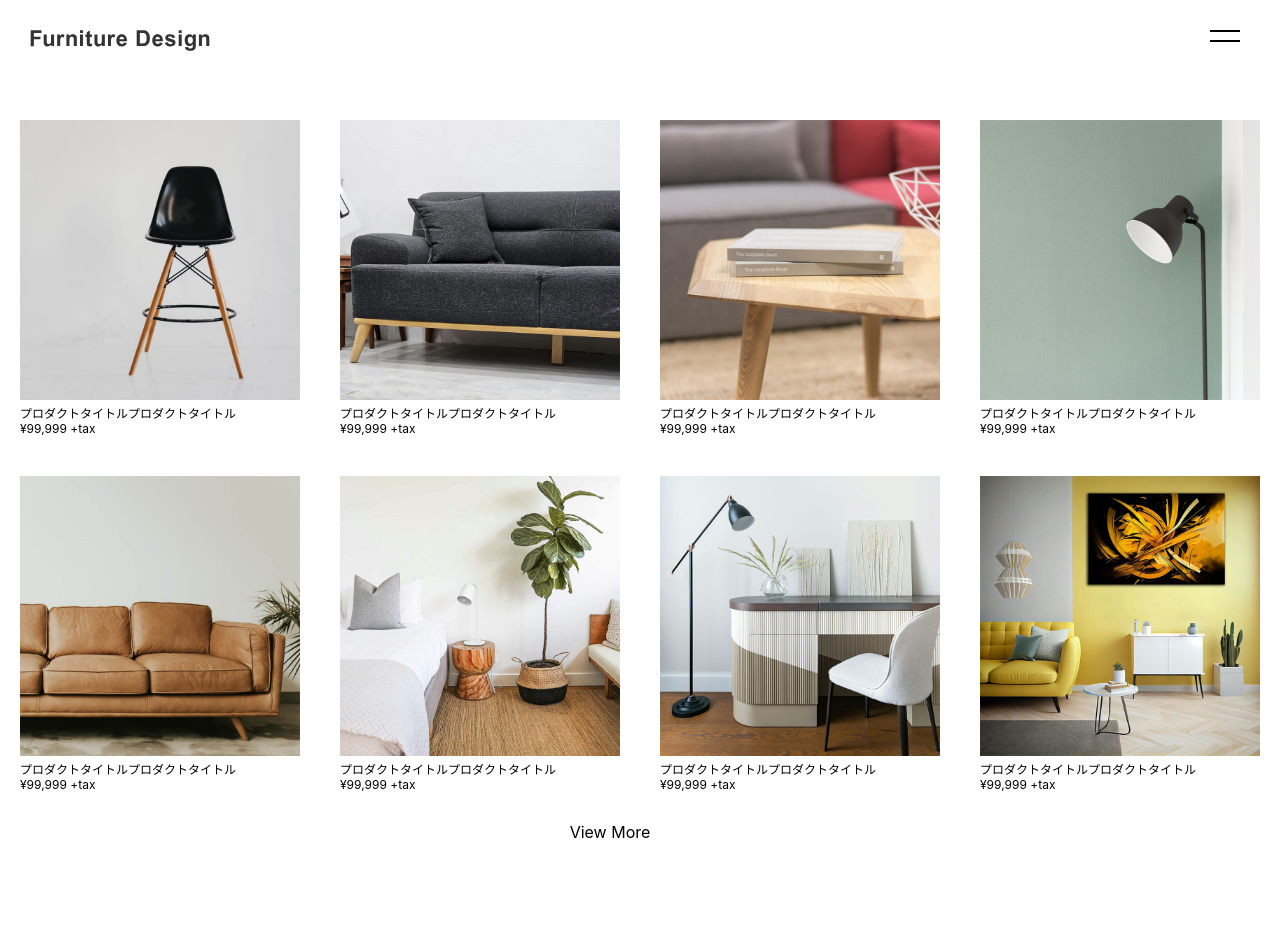
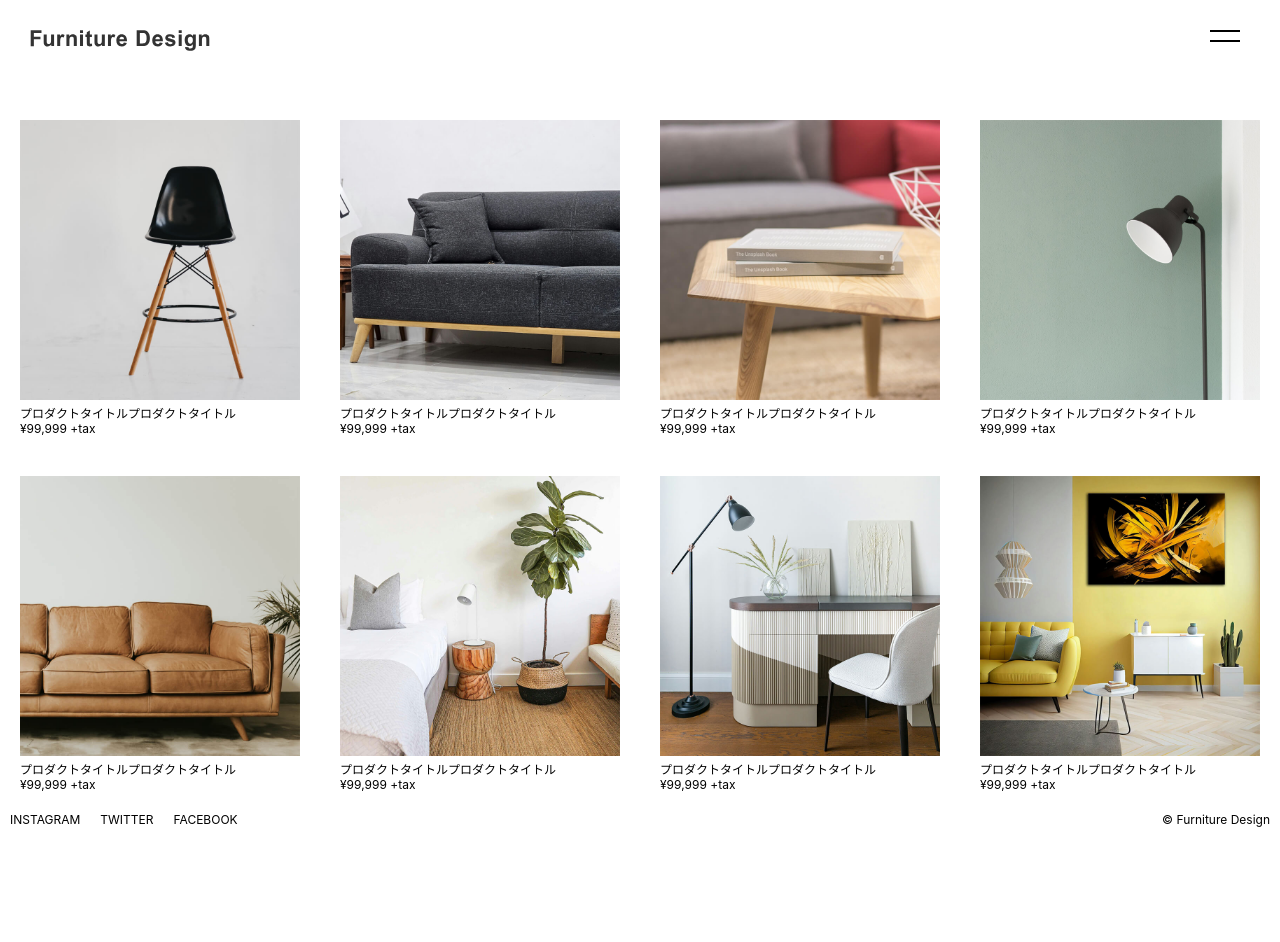
Before and after one commit to gp-kobayashi/mosya4-react, a Next.js app: page / in a window 1280 px wide. Shown: the top 942 px of the page. After the commit the page ends 847 px from the top, so only its background shows below. Built offline with nearby package versions, Linux system fonts and the light colour scheme.

Commit message:
[clean]propsの整理

```diff
--- a/components/PageLink.js
+++ b/components/PageLink.js
@@ -5,9 +5,8 @@ import styles from '../styles/Home.module.css'
 export function PageLink(props) {
 
   return (
-        <div className={styles.pageLinkBtn}>
-          <p>{props.link1}</p>
-          <p>{props.link2}</p>
+        <div className={styles.pageLink}>
+          {props.link}
         </div>
   )
 }
```
